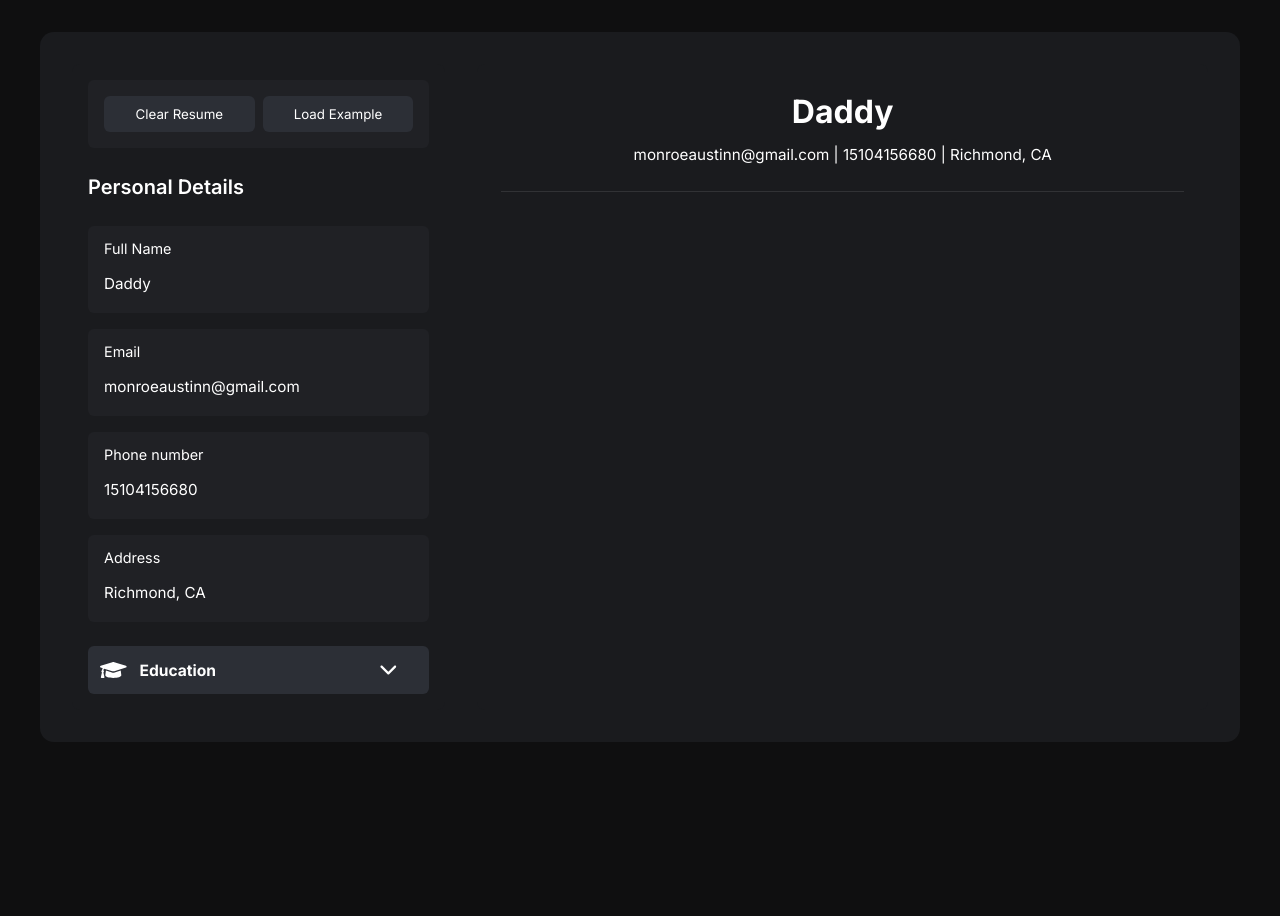
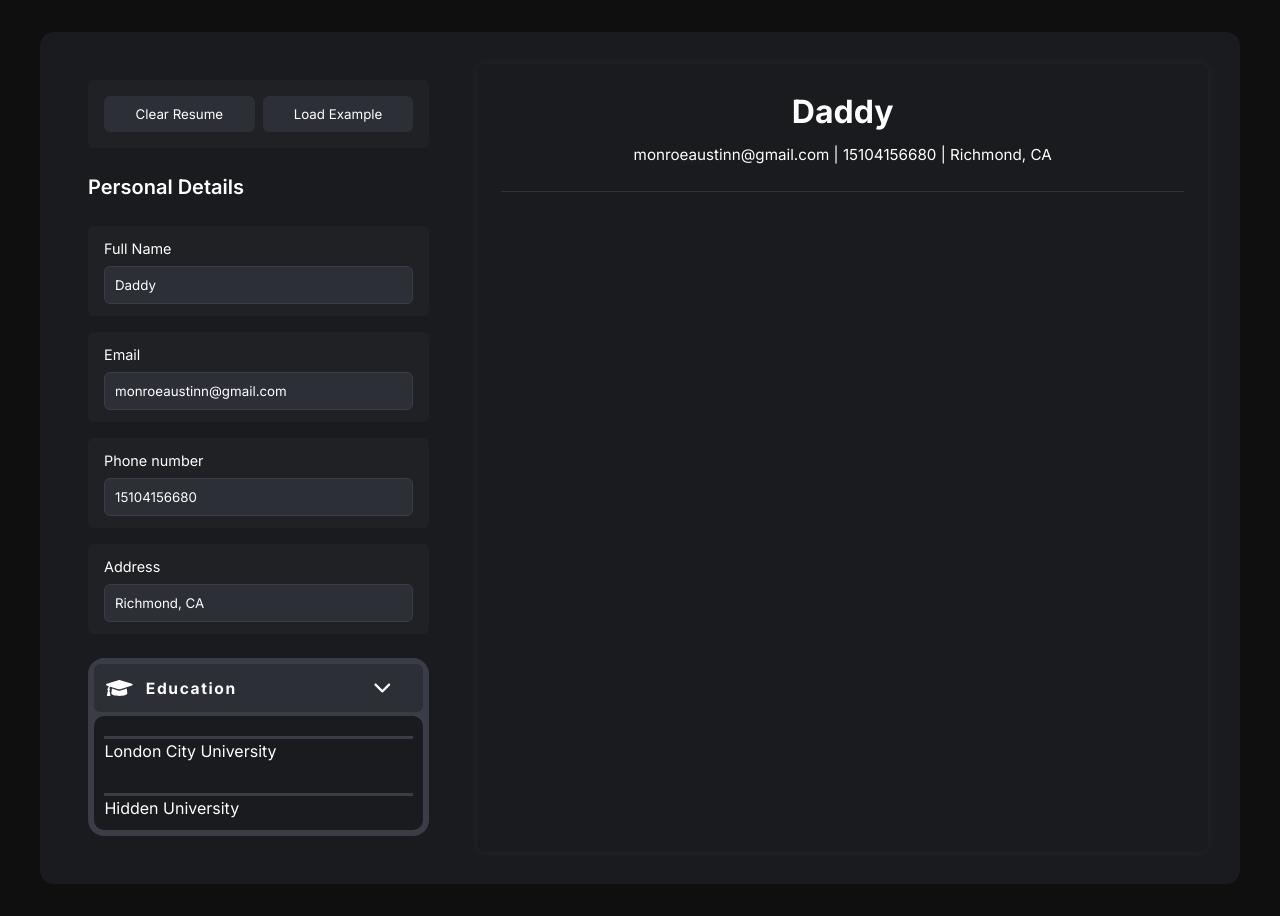
Before and after one commit to monroeaustin/CV-Builder, a React (Vite) app: page / in a window 1280 px wide. Before the commit the page ends 800 px from the top, so only its background shows below. Built offline with nearby package versions, Linux system fonts and the light colour scheme.

Commit message:
style: Improved input UI - Input fields are more visible creating better UX. - Input focus style modified

```diff
--- a/src/App.jsx
+++ b/src/App.jsx
@@ -8,7 +8,8 @@ function App() {
     fullName: 'Daddy',
     email: 'monroeaustinn@gmail.com',
     phoneNumber: +15104156680,
-    address: 'Richmond, CA'
+    address: 'Richmond, CA',
+    Education: ['London City University','Hidden University']
   });
 
   const handleChange = (e) => {
--- a/src/assets/styles/App.css
+++ b/src/assets/styles/App.css
@@ -79,11 +79,11 @@ label {
 }
 
 input {
-  background-color: transparent;
-  border: none;
-  padding: 0.5rem 0;
-  color: #fff;
-  font-size: 0.95rem;
+  background-color: #2c2f36;
+  border: 1px solid #3a3d45;
+  padding: 10px;
+  border-radius: 6px;
+  transition: border 0.2s ease;
 }
 
 input:focus {
@@ -112,6 +112,7 @@ input:focus {
   background-color: #1a1b1e;
   border-radius: 8px;
   padding: 1.5rem;
+  box-shadow: 0 0 12px rgba(255, 255, 255, 0.05);
 }
 
 .top-section {
@@ -153,7 +154,35 @@ input:focus {
   flex-direction: row;
   justify-content: space-between;
   width: 95%;
+  letter-spacing: 0.1rem;
+
 }
 .button-icon:hover{
 transform: rotate(180deg)
 }
+.education-section{
+  display: flex;
+  flex-direction: column;
+  gap: 0.2rem;
+  background-color: #3a3d45;
+  padding: 0.4rem;
+  border-radius: 1rem;
+}
+.modal{
+  display:grid;
+  grid-template-columns: 1fr;
+  grid-template-rows: auto;
+  row-gap: 20px;
+  background-color: #1a1b1e;
+  padding: 10px;
+  border-radius: 10px;
+}
+.row{
+  margin-top: 10px;
+  border-top: 3px solid #3a3d45;
+}
+
+input:focus {
+  border-color: #60a5fa;
+  background-color: #1f2937;
+}
--- a/src/components/Education.jsx
+++ b/src/components/Education.jsx
@@ -13,6 +13,10 @@ export default function EducationSection() {
           <IoIosArrowDown className="button-icon" />
         </div>
       </button>
+      <div className="modal">
+        <div className="row">London City University</div>
+        <div className="row">Hidden University</div>
+      </div>
     </div>
   );
 }
```
